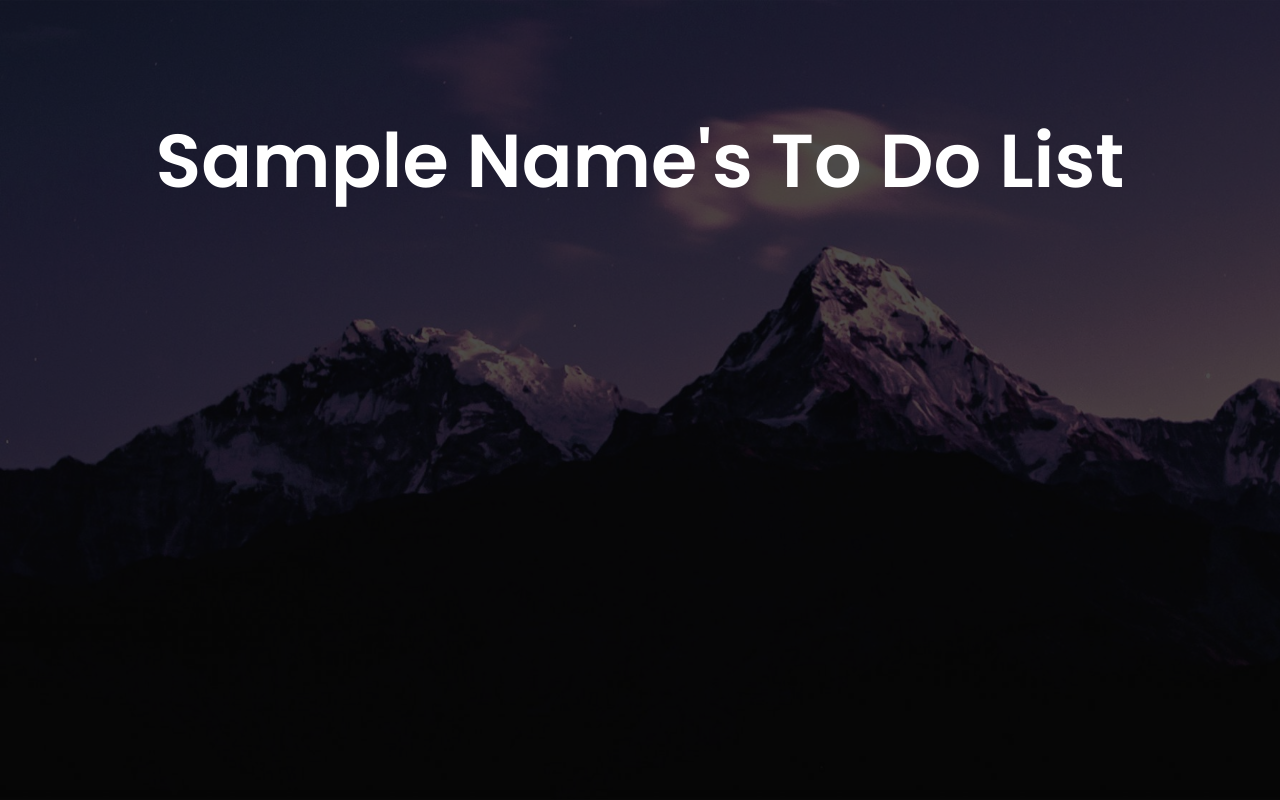
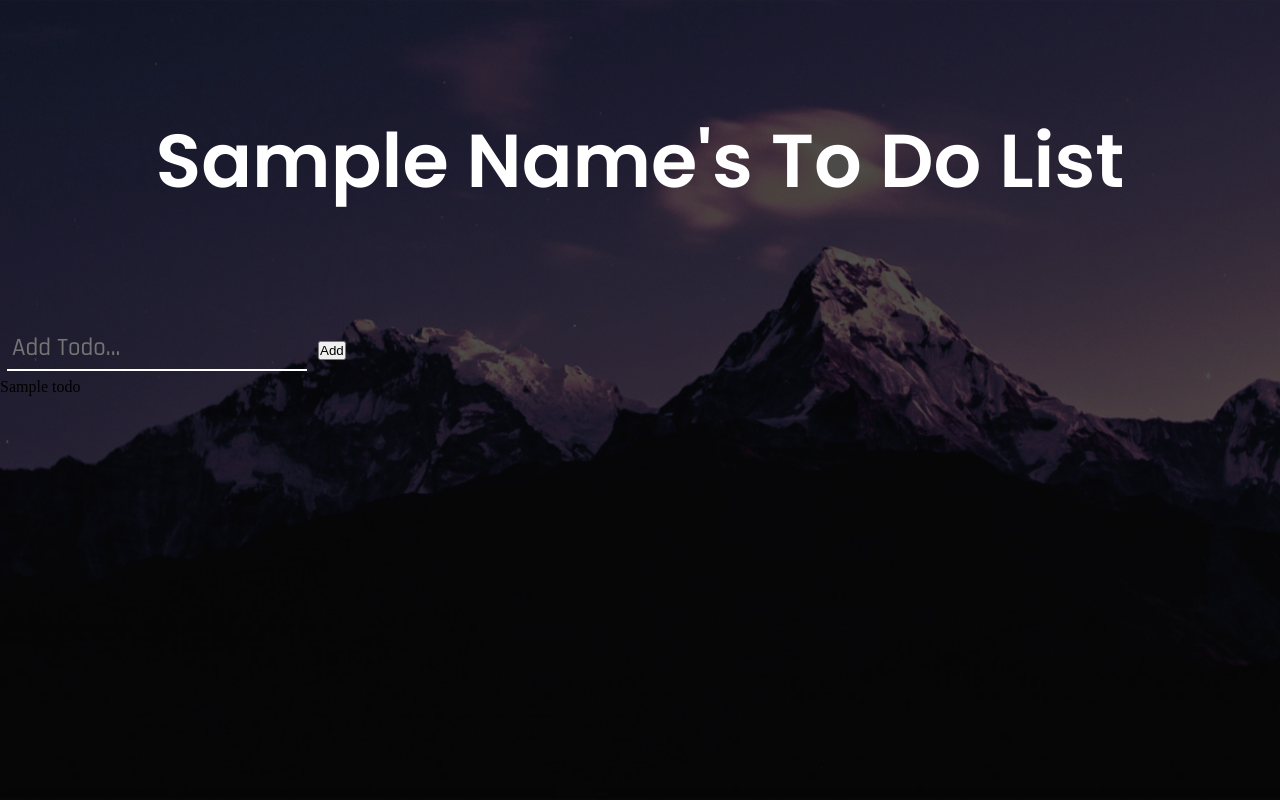
Before and after one commit to louisruocco/Todo-List, a Node server app: template views/home.ejs in a window 1280 px wide. Run offline with Node 20, Linux system fonts and the light colour scheme; the template is opened without the code that fills it: most values are stand-ins (such as "Sample title", 1, 10 or a date in 2020).

Commit message:
able to add todos and can now be displayed on the dashboard

```diff
--- a/views/home.ejs
+++ b/views/home.ejs
@@ -10,8 +10,20 @@
 <body>
     <div class="overlay"></div>
     <div class="title">
-        <h1><%= name[0].name %>'s To Do List</h1>
+        <h1><%= details[0].name %>'s To Do List</h1>
     </div>
-
+    <div class="todo-list">
+        <form action="/auth/<%= details[0].email %>/addTodo" method = "POST">
+            <input type="text" name = "todo" placeholder = "Add Todo..." required>
+            <button>Add</button>
+        </form>
+        <div class="todos">
+            <% todos.forEach(todo => { %>
+                <ul>
+                    <li><%= todo.todo %></li>
+                </ul>
+            <% }) %>
+        </div>
+    </div>
 </body>
 </html>
```
Also changed, not shown: routes/auth.js (+21 -0 lines), routes/pages.js (+9 -4 lines).
